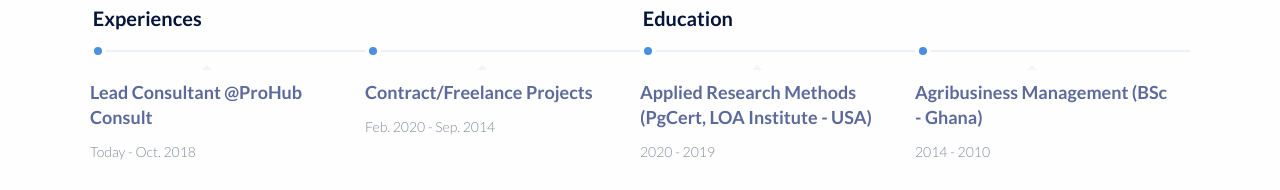
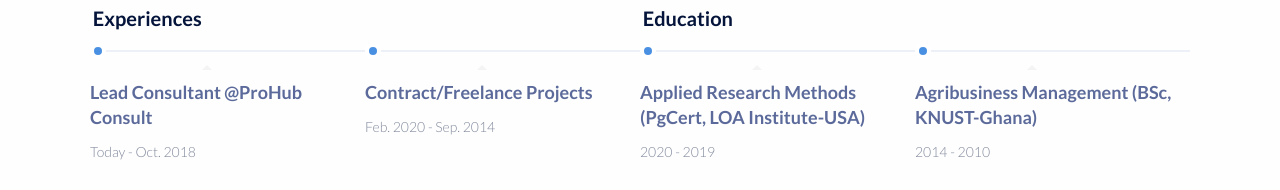
Before and after one commit to jkquarshie/jkquarshie.github.io, a plain HTML site: page index.html in a window 1280 px wide. Shown: the part 1202-1392 px from the top of the page. Drawn offline with Linux system fonts and the light colour scheme.

Commit message:
Update index.html

```diff
--- a/index.html
+++ b/index.html
@@ -154,7 +154,7 @@
 		    <p class="line">Education</p>
 		    <span class="point"></span>
 		    <p class="description">
-		      Applied Research Methods (PgCert, LOA Institute - USA)
+		      Applied Research Methods (PgCert, LOA Institute-USA)
 		    </p>
 		    <span class="date">2020 - 2019</span>
 		  </li>
@@ -162,7 +162,7 @@
 		  		  <li>
 		    <span class="point"></span>
 		    <p class="description">
-		      Agribusiness Management (BSc - Ghana)
+		      Agribusiness Management (BSc, KNUST-Ghana)
 		    </p>
 		    <span class="date">2014 - 2010</span>
 		  </li>
```
